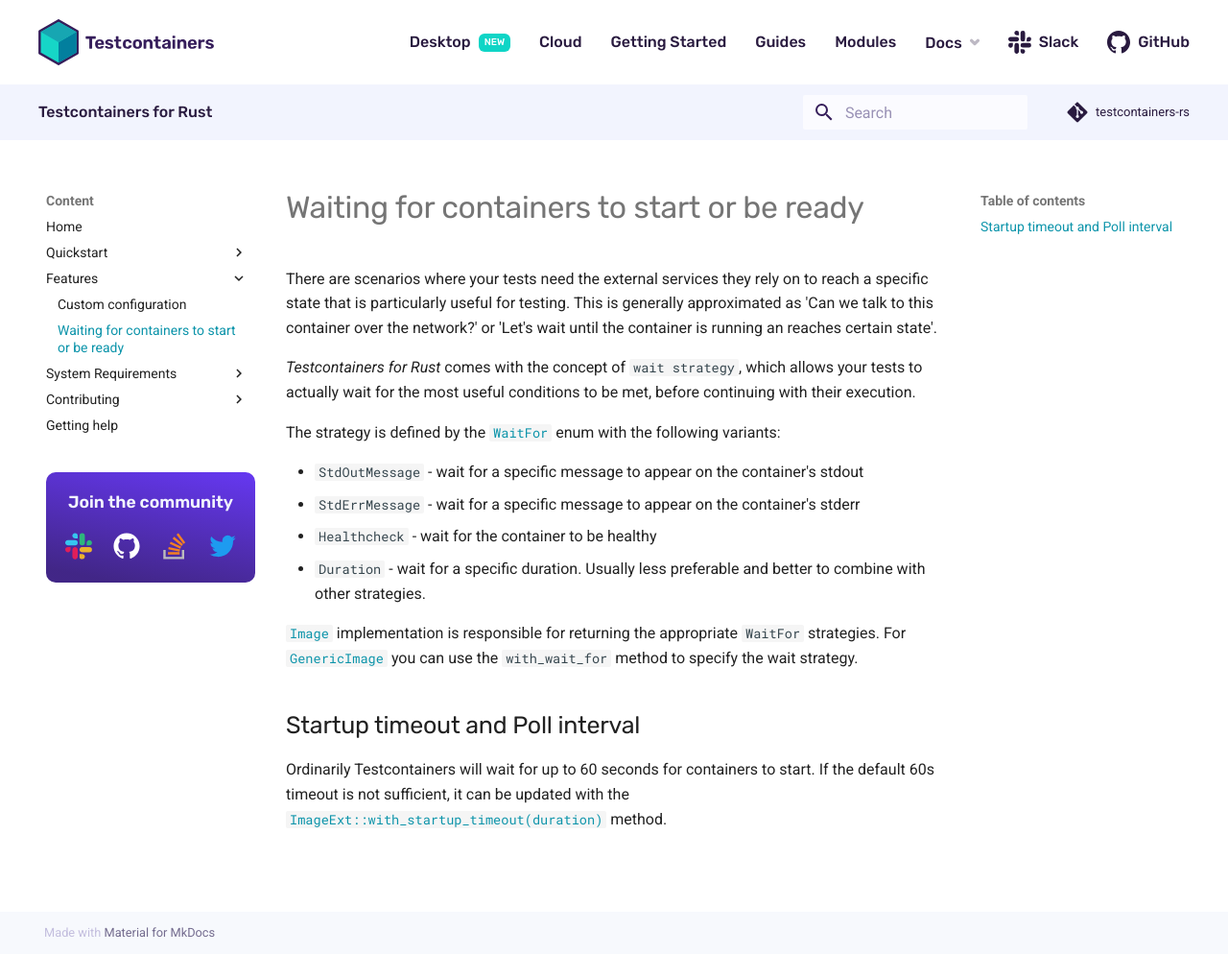
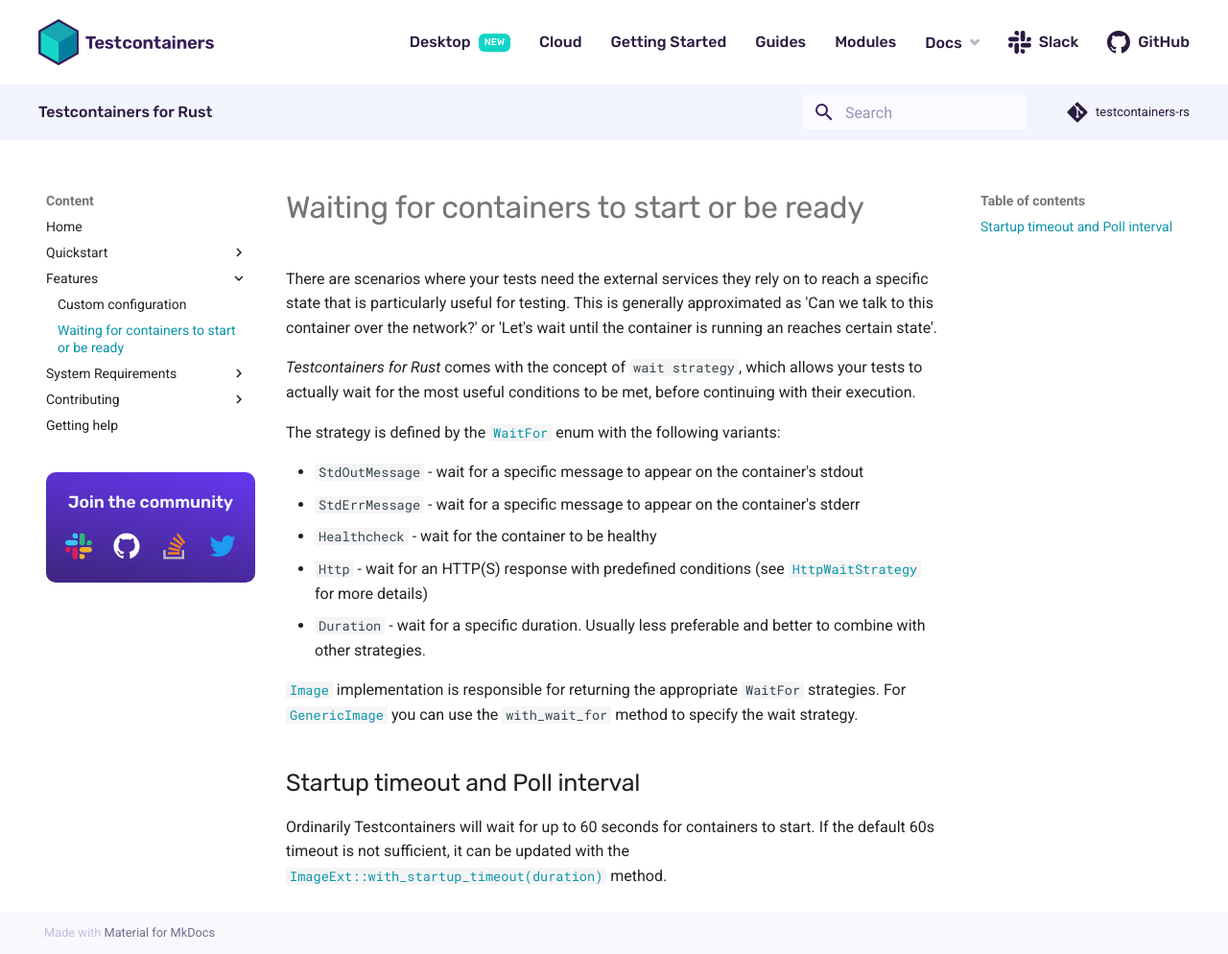
Before and after one commit to testcontainers/testcontainers-rs, an MkDocs documentation site: the page built from docs/features/wait_strategies.md, in a window 1280 px wide and 994 px high. Shown: the whole window at 96% size. Built offline with MkDocs 1.6.1 and Material for MkDocs 9.7.7, drawn with Linux system fonts in a browser that asks for light colours; comment, search, counter and statistics services are not loaded.

Commit message:
docs: mention HTTP(s) wait strategy (#660)

```diff
--- a/docs/features/wait_strategies.md
+++ b/docs/features/wait_strategies.md
@@ -12,6 +12,7 @@ enum with the following variants:
 * `StdOutMessage` - wait for a specific message to appear on the container's stdout
 * `StdErrMessage` - wait for a specific message to appear on the container's stderr
 * `Healthcheck` - wait for the container to be healthy
+* `Http` - wait for an HTTP(S) response with predefined conditions (see [`HttpWaitStrategy`](https://docs.rs/testcontainers/latest/testcontainers/core/wait/struct.HttpWaitStrategy.html) for more details)
 * `Duration` - wait for a specific duration. Usually less preferable and better to combine with other strategies.
 
 [`Image`](https://docs.rs/testcontainers/latest/testcontainers/core/trait.Image.html) implementation
```
